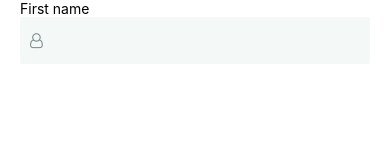
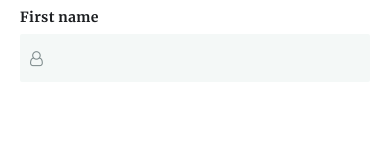
Before and after one commit to davidinmy/whatsAppClone, a React Native app: screen / in a window 390 px wide. Shown: the top 160 px of the page. Built offline with nearby package versions, Linux system fonts and the light colour scheme.

Commit message:
style the input label and text

```diff
--- a/components/Input.js
+++ b/components/Input.js
@@ -6,7 +6,7 @@
 const Input = (props) => {
   return (
     <View>
-      <Text>{props.label}</Text>
+      <Text style={styles.label}>{props.label}</Text>
 
       <View style={styles.inputContainer}>
         {props.icon && (
@@ -16,7 +16,7 @@
             style={styles.icon}
           />
         )}
-        <TextInput />
+        <TextInput style={styles.input} />
       </View>
     </View>
   );
@@ -25,6 +25,12 @@
 const styles = StyleSheet.create({
   container: {
     width: "100%",
+  },
+  label: {
+    marginVertical: 8,
+    fontFamily: "bold",
+    letterSpacing: 0.3,
+    color: colors.textColor,
   },
   inputContainer: {
     width: "100%",
@@ -39,6 +45,13 @@
     marginRight: 10,
     color: colors.grey,
   },
+  input: {
+    color: colors.textColor,
+    flex: 1,
+    fontFamily: "regular",
+    letterSpacing: 0.3,
+    paddingTop: 0,
+  },
 });
 
 export default Input;
--- a/constants/colors.js
+++ b/constants/colors.js
@@ -3,4 +3,5 @@
   lightGrey: "#bdc3c7",
   nearlyWhite: "#F4F8F7",
   grey: "#7f8c8d",
+  textColor: "#1c1e21",
 };
```
